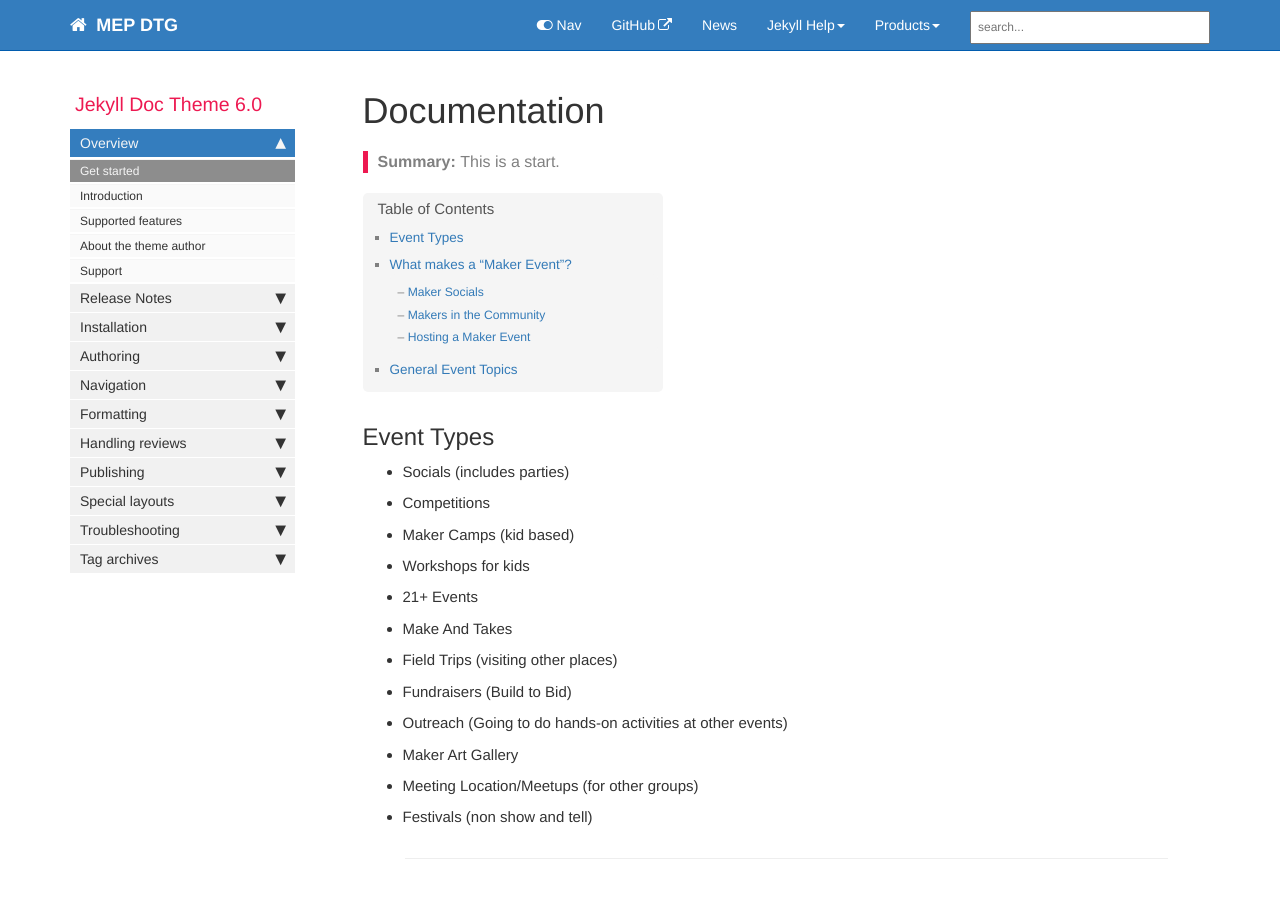
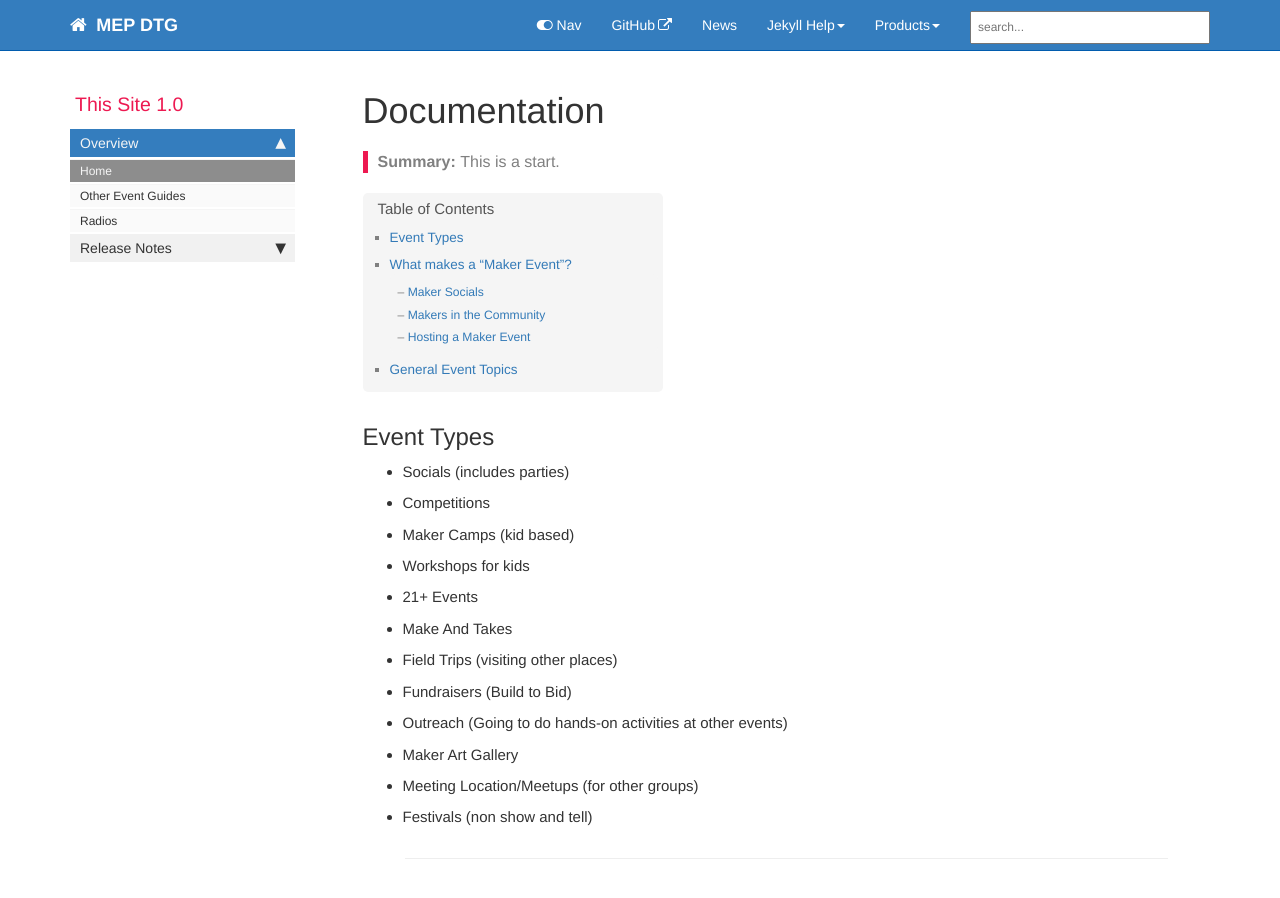
Before and after one commit to raster/nom, a Jekyll site: the page built from index.md, in a window 1280 px wide and 900 px high. Built offline with Jekyll 4.4.1, drawn with Linux system fonts in a browser that asks for light colours; comment, search, counter and statistics services are not loaded; some of the changed lines change nothing that is shown.

Commit message:
Update mydoc_sidebar.yml

```diff
--- a/_data/sidebars/mydoc_sidebar.yml
+++ b/_data/sidebars/mydoc_sidebar.yml
@@ -2,8 +2,8 @@
 
 entries:
 - title: sidebar
-  product: Jekyll Doc Theme
-  version: 6.0
+  product: This Site
+  version: 1.0
   folders:
 
   - title:
@@ -23,25 +23,17 @@
     output: web, pdf
     folderitems:
 
-    - title: Get started
+    - title: Home
       url: /index.html
       output: web, pdf
       type: homepage
 
-    - title: Introduction
-      url: /mydoc_introduction.html
+    - title: Other Event Guides
+      url: /other-event-guides.html
       output: web, pdf
 
-    - title: Supported features
-      url: /mydoc_supported_features.html
-      output: web, pdf
-
-    - title: About the theme author
-      url: /mydoc_about.html
-      output: web, pdf
-
-    - title: Support
-      url: /mydoc_support.html
+    - title: Radios
+      url: /radios.html
       output: web, pdf
 
   - title: Release Notes
@@ -55,241 +47,3 @@
     - title: 5.0 Release notes
       url: /mydoc_release_notes_50.html
       output: web, pdf
-
-  - title: Installation
-    output: web, pdf
-    folderitems:
-
-    - title: About Ruby, Gems, Bundler, etc.
-      url: /mydoc_about_ruby_gems_etc.html
-      output: web, pdf
-
-    - title: Install Jekyll on Mac
-      url: /mydoc_install_jekyll_on_mac.html
-      output: web, pdf
-
-    - title: Install Jekyll on Windows
-      url: /mydoc_install_jekyll_on_windows.html
-      output: web, pdf
-
-  - title: Authoring
-    output: web, pdf
-
-    folderitems:
-    - title: Pages
-      url: /mydoc_pages.html
-      output: web, pdf
-
-    - title: Posts
-      url: /mydoc_posts.html
-      output: web, pdf
-
-    - title: Lists
-      url: /mydoc_lists.html
-      output: web, pdf
-
-    - title: Conditional logic
-      url: /mydoc_conditional_logic.html
-      output: web, pdf
-
-    - title: Content reuse
-      url: /mydoc_content_reuse.html
-      output: web, pdf
-
-    - title: Collections
-      url: /mydoc_collections.html
-      output: web, pdf
-
-    - title: WebStorm editor tips
-      url: /mydoc_webstorm_text_editor.html
-      output: web, pdf
-
-    - title: Atom editor tips
-      url: /mydoc_atom_text_editor.html
-      output: web, pdf
-
-  - title: Navigation
-    output: web, pdf
-
-    folderitems:
-    - title: Sidebar navigation
-      url: /mydoc_sidebar_navigation.html
-      output: web, pdf
-
-    - title: YAML tutorial in the context of Jekyll
-      url: /mydoc_yaml_tutorial.html
-      output: web, pdf
-
-    - title: Tags
-      url: /mydoc_tags.html
-      output: web, pdf
-
-    - title: Series
-      url: /mydoc_series.html
-      output: web, pdf
-
-  - title: Formatting
-    output: web, pdf
-
-    folderitems:
-    - title: Tooltips
-      url: /mydoc_adding_tooltips.html
-      output: web, pdf
-
-    - title: Alerts
-      url: /mydoc_alerts.html
-      output: web, pdf
-
-    - title: Icons
-      url: /mydoc_icons.html
-      output: web, pdf
-
-    - title: Images
-      url: /mydoc_images.html
-      output: web, pdf
-
-    - title: Code samples
-      url: /mydoc_code_samples.html
-      output: web, pdf
-
-    - title: Labels
-      url: /mydoc_labels.html
-      output: web, pdf
-
-    - title: Links
-      url: /mydoc_hyperlinks.html
-      output: web, pdf
-
-    - title: Navtabs
-      url: /mydoc_navtabs.html
-      output: web, pdf
-
-    - title: Tables
-      url: /mydoc_tables.html
-      output: web, pdf
-
-    - title: Syntax highlighting
-      url: /mydoc_syntax_highlighting.html
-      output: web, pdf
-
-    - title: Workflow maps
-      url: /mydoc_workflow_maps.html
-      output: web, pdf
-
-  - title: Handling reviews
-    output: web, pdf
-
-    folderitems:
-    - title: Commenting on files
-      url: /mydoc_commenting_on_files.html
-      output: web, pdf
-
-#    - title: Git collaboration
-#      url: /mydoc_git_collaboration
-#      output: web, pdf
-
-  - title: Publishing
-    output: web, pdf
-
-    folderitems:
-    - title: Build arguments
-      url: /mydoc_build_arguments.html
-      output: web, pdf
-
-    - title: Themes
-      url: /mydoc_themes.html
-      output: web, pdf
-
-    - title: Generating PDFs
-      url: /mydoc_generating_pdfs.html
-      output: web, pdf
-
-    - title: Help APIs and UI tooltips
-      url: /mydoc_help_api.html
-      output: web, pdf
-
-    - title: Search configuration
-      url: /mydoc_search_configuration.html
-      output: web, pdf
-
-    - title: iTerm profiles
-      url: /mydoc_iterm_profiles.html
-      output: web, pdf
-
-    - title: Pushing builds to server
-      url: /mydoc_push_build_to_server.html
-      output: web, pdf
-
-    - title: Publishing on Github Pages
-      url: /mydoc_publishing_github_pages.html
-      output: web, pdf
-
-  - title: Special layouts
-    output: web, pdf
-
-    folderitems:
-    - title: Knowledge-base layout
-      url: /mydoc_kb_layout.html
-      output: web, pdf
-
-    - title: Glossary layout
-      url: /mydoc_glossary.html
-      output: web, pdf
-
-    - title: FAQ layout
-      url: /mydoc_faq_layout.html
-      output: web, pdf
-
-    - title: Shuffle layout
-      url: /mydoc_shuffle.html
-      output: web, pdf
-
-  - title: Troubleshooting
-    output: web, pdf
-
-    folderitems:
-
-    - title: Troubleshooting
-      url: /mydoc_troubleshooting.html
-      output: web, pdf
-
-  - title: Tag archives
-    output: web
-    folderitems:
-
-    - title: Tag archives overview
-      url: /mydoc_tag_archives_overview.html
-      output: web
-
-      subfolders:
-      - title: Tag archive pages
-        output: web
-        subfolderitems:
-
-        - title: Formatting pages
-          url: /tag_formatting.html
-          output: web
-
-        - title: Navigation pages
-          url: /tag_navigation.html
-          output: web
-
-        - title: Content types pages
-          url: /tag_content_types.html
-          output: web
-
-        - title: Publishing pages
-          url: /tag_publishing.html
-          output: web
-
-        - title: Special layout pages
-          url: /tag_special_layouts.html
-          output: web
-
-        - title: Collaboration pages
-          url: /tag_collaboration.html
-          output: web
-
-        - title: Troubleshooting pages
-          url: /tag_troubleshooting.html
-          output: web
```
